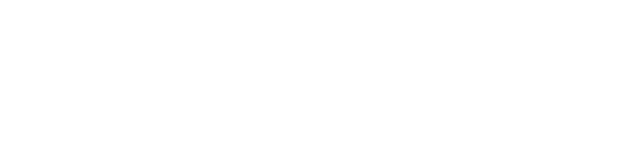
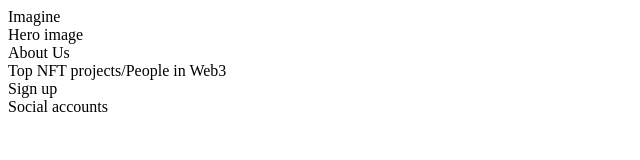
Before and after one commit to PhilipOSull/Project, a plain HTML site: page index.html in a window 1280 px wide. Shown: the whole page, without its empty margins (0-640 px from the left). Drawn offline with Linux system fonts and the light colour scheme.

Commit message:
Add header, sections and footer to homepage

```diff
--- a/index.html
+++ b/index.html
@@ -11,6 +11,18 @@
     <title>Imagine</title>
 </head>
 <body>
+    <header>Imagine</header>
+    <section>
+        Hero image
+    </section>
+    <section>
+        About Us
+    </section>
+    <section>
+        Top NFT projects/People in Web3
+    </section>
+    <section>Sign up</section>
+    <footer>Social accounts</footer>
 
 </body>
 </html>
```
